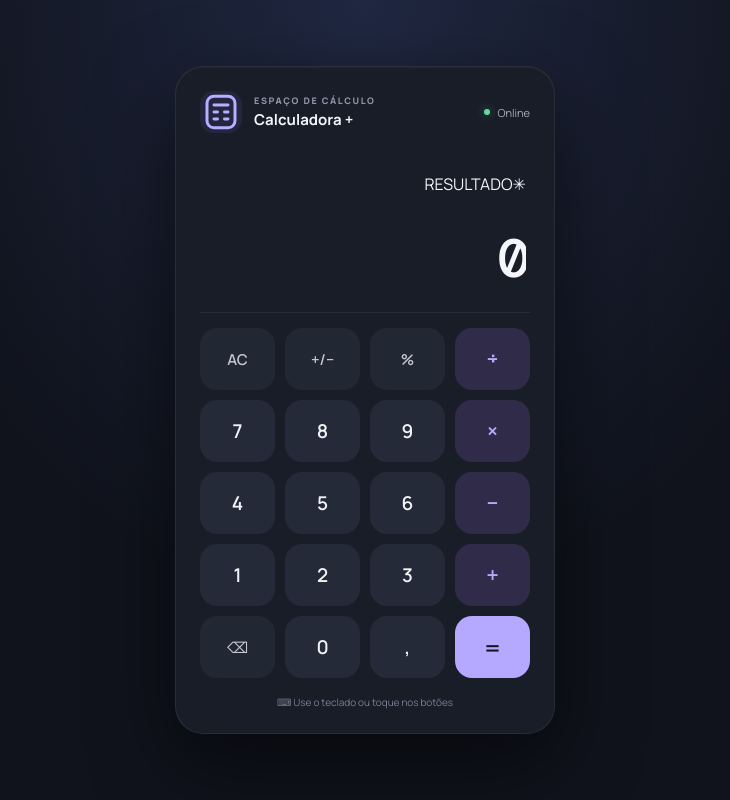
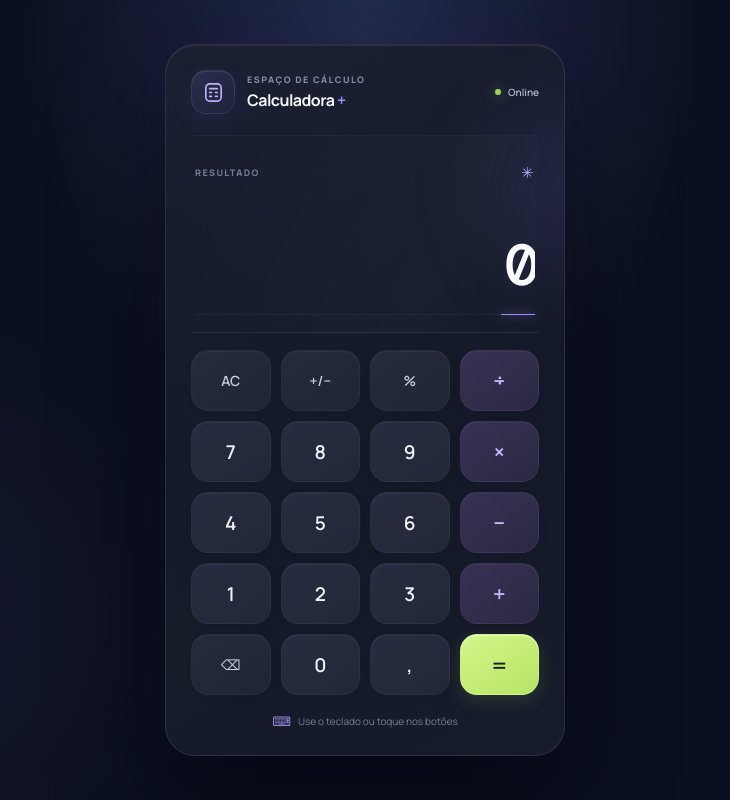
Before and after one commit to segramalho/calculadora, a plain HTML site: page index.html in a window 1280 px wide. Shown: the whole page, without its empty margins (275-1005 px from the left). Drawn offline with nearby package versions, Linux system fonts and the light colour scheme.

Commit message:
melhoria de css

```diff
--- a/style.css
+++ b/style.css
@@ -1,27 +1,115 @@
 @import url('https://fonts.googleapis.com/css2?family=DM+Mono:wght@400;500&family=Manrope:wght@400;500;600;700;800&display=swap');
 
-:root { font-family: Manrope, sans-serif; color: #f5f6fb; background: #10131c; font-synthesis: none; }
+:root {
+  color-scheme: dark;
+  font-family: Manrope, "Segoe UI", sans-serif;
+  color: #f5f7ff;
+  background: #0b1020;
+  font-synthesis: none;
+  text-rendering: optimizeLegibility;
+  -webkit-font-smoothing: antialiased;
+  --muted: #858da7;
+  --violet: #9b8cff;
+  --lime: #c8f36b;
+}
+
 * { box-sizing: border-box; }
-body { min-height: 100vh; margin: 0; display: grid; place-items: center; padding: 24px; background: radial-gradient(ellipse at 50% 0%, #202842 0, #10131c 54%); }
-.calculator { width: min(100%, 380px); padding: 24px; border: 1px solid #ffffff12; border-radius: 28px; background: #191d28; box-shadow: 0 28px 80px #0008, inset 0 1px #ffffff0b; }
+
+body {
+  min-height: 100vh;
+  margin: 0;
+  display: grid;
+  place-items: center;
+  padding: 32px 20px;
+  background:
+    radial-gradient(ellipse at 50% 5%, #252d50 0%, transparent 38%),
+    radial-gradient(circle at 13% 77%, #37305b36, transparent 25%),
+    #0b1020;
+}
+
+.calculator {
+  position: relative;
+  isolation: isolate;
+  width: min(100%, 400px);
+  padding: 25px;
+  overflow: hidden;
+  border: 1px solid #ffffff16;
+  border-radius: 30px;
+  background: linear-gradient(148deg, #1b2032f5, #151a28f7 62%, #181d2cfa);
+  box-shadow: 0 35px 100px #0009, 0 0 70px #7668f012, inset 0 1px #ffffff13;
+  backdrop-filter: blur(24px);
+}
+
+.ambient { position: absolute; z-index: -1; border-radius: 50%; filter: blur(50px); pointer-events: none; }
+.ambient-one { width: 145px; height: 145px; top: 74px; right: -88px; background: #8873ff26; }
+.ambient-two { width: 100px; height: 100px; bottom: 55px; left: -70px; background: #a3e44b13; }
+
 .topbar { display: flex; align-items: center; gap: 12px; }
-.brand-mark { width: 42px; height: 42px; display: grid; place-items: center; border-radius: 14px; color: #b9adff; background: #8270ff1c; font-size: 25px; }
-.eyebrow { margin: 0 0 2px; color: #8f96a9; font-size: 9px; font-weight: 800; letter-spacing: .18em; }
-h1 { margin: 0; font-size: 15px; font-weight: 700; }
-.status { margin-left: auto; display: flex; align-items: center; gap: 7px; color: #a5adbc; font-size: 11px; }
-.status i { width: 6px; height: 6px; border-radius: 50%; background: #5fdda1; box-shadow: 0 0 10px #5fdda177; }
-.display { min-height: 142px; margin: 22px 0 15px; padding: 18px 4px; display: flex; flex-direction: column; align-items: flex-end; justify-content: flex-end; border-bottom: 1px solid #ffffff12; overflow: hidden; }
-.expression { width: 100%; min-height: 20px; margin: 0 0 8px; color: #8f96a9; font: 13px 'DM Mono', monospace; text-align: right; white-space: nowrap; }
-.result { max-width: 100%; color: #f5f6fb; font: 500 clamp(38px, 12vw, 54px) 'DM Mono', monospace; letter-spacing: -.07em; overflow: hidden; text-overflow: ellipsis; }
+.brand-mark {
+  width: 44px; height: 44px; display: grid; place-items: center; flex: none;
+  border: 1px solid #a99cff24; border-radius: 15px; color: #bcb1ff;
+  background: linear-gradient(145deg, #9b8cff24, #7d70e90b);
+  box-shadow: inset 0 1px #ffffff14, 0 7px 22px #6656d21c;
+}
+.brand-mark svg { width: 23px; height: 23px; }
+.eyebrow { margin: 0 0 3px; color: #858da7; font-size: 9px; font-weight: 800; letter-spacing: .16em; }
+h1 { margin: 0; font-size: 16px; font-weight: 700; letter-spacing: -.035em; }
+h1 span { color: var(--violet); }
+.status { margin-left: auto; display: flex; align-items: center; gap: 7px; color: #b3b9ca; font-size: 10px; font-weight: 600; }
+.status i { width: 6px; height: 6px; border-radius: 50%; background: #9ad75b; box-shadow: 0 0 12px #a5e76d91; }
+
+.display {
+  min-height: 198px;
+  margin: 21px 0 17px;
+  padding: 18px 4px 17px;
+  display: flex;
+  flex-direction: column;
+  align-items: flex-end;
+  justify-content: flex-end;
+  overflow: hidden;
+  border-top: 1px solid #ffffff09;
+  border-bottom: 1px solid #ffffff12;
+  background: linear-gradient(115deg, transparent 10%, #ffffff04 70%, transparent);
+}
+.display-label { width: 100%; display: flex; justify-content: space-between; align-items: center; color: #737c96; font-size: 9px; font-weight: 800; letter-spacing: .15em; }
+.display-spark { color: #b7aaff; font-size: 15px; }
+.expression { width: 100%; min-height: 20px; margin: 25px 0 4px; color: #9098ae; font: 13px 'DM Mono', monospace; text-align: right; white-space: nowrap; }
+.result { max-width: 100%; color: #fbfcff; font: 500 clamp(42px, 13vw, 58px) 'DM Mono', monospace; letter-spacing: -.075em; line-height: 1.17; overflow: hidden; text-overflow: ellipsis; text-shadow: 0 0 32px #c7c0ff17; }
+.display-rule { width: 100%; height: 1px; margin-top: 14px; background: #ffffff0c; }
+.display-rule span { display: block; width: 34px; height: 1px; margin-left: auto; background: var(--violet); box-shadow: 0 0 10px #a99cff; }
+
 .keys { display: grid; grid-template-columns: repeat(4, 1fr); gap: 10px; }
-button { height: 62px; border: 0; border-radius: 17px; background: #252a38; color: #f1f2f7; font: 600 19px Manrope, sans-serif; cursor: pointer; transition: transform .12s, background .12s, filter .12s; }
-button:hover { background: #303648; }
-button:active { transform: scale(.95); }
-button:focus-visible { outline: 2px solid #a99cff; outline-offset: 2px; }
-button.utility { color: #c2c7d3; background: #222734; font-size: 15px; }
-button.operator { color: #b6aaff; background: #302b48; font-size: 22px; }
-button.operator:hover { background: #403a61; }
-button.equals { color: #151321; background: #b5a9ff; font-size: 24px; }
-button.equals:hover { background: #c5bcff; }
-footer { padding-top: 17px; color: #777f92; font-size: 10px; text-align: center; }
-@media (max-width: 360px) { .calculator { padding: 18px; } .keys { gap: 8px; } button { height: 56px; } }
+button {
+  position: relative;
+  height: 61px;
+  border: 1px solid #ffffff08;
+  border-radius: 17px;
+  background: linear-gradient(145deg, #272d40, #222738);
+  color: #f1f2f8;
+  font: 600 19px Manrope, sans-serif;
+  cursor: pointer;
+  box-shadow: inset 0 1px #ffffff09, 0 4px 9px #00000012;
+  transition: transform .14s ease, background .14s ease, border-color .14s ease, box-shadow .14s ease;
+  -webkit-tap-highlight-color: transparent;
+}
+button:hover { transform: translateY(-2px); border-color: #ffffff16; background: linear-gradient(145deg, #323a50, #292f43); box-shadow: inset 0 1px #ffffff12, 0 8px 18px #0003; }
+button:active { transform: scale(.96); }
+button:focus-visible { outline: 2px solid #b7aaff; outline-offset: 3px; }
+button.utility { color: #c7ccda; background: linear-gradient(145deg, #252b3b, #202534); font-size: 14px; }
+button.operator { border-color: #9c8cff14; color: #c1b7ff; background: linear-gradient(145deg, #373153, #2c2943); font-size: 22px; }
+button.operator:hover { background: linear-gradient(145deg, #484064, #393451); }
+button.equals { border-color: #d7ff9560; color: #17200d; background: linear-gradient(145deg, #d4f68a, #b6e465); font-size: 23px; box-shadow: inset 0 1px #ffffff85, 0 6px 18px #b8e66c22; }
+button.equals:hover { background: linear-gradient(145deg, #e2ffa5, #c5f078); box-shadow: 0 8px 24px #c4f37d42; }
+footer { display: flex; justify-content: center; align-items: center; gap: 7px; padding-top: 17px; color: #778099; font-size: 10px; }
+.keyboard-icon { color: #9d91e8; font-size: 13px; }
+
+@media (max-width: 360px) {
+  .calculator { padding: 18px; border-radius: 25px; }
+  .keys { gap: 8px; }
+  button { height: 55px; border-radius: 15px; }
+  .display { min-height: 174px; }
+}
+
+@media (prefers-reduced-motion: reduce) {
+  *, *::before, *::after { scroll-behavior: auto !important; transition-duration: .01ms !important; }
+}
```
